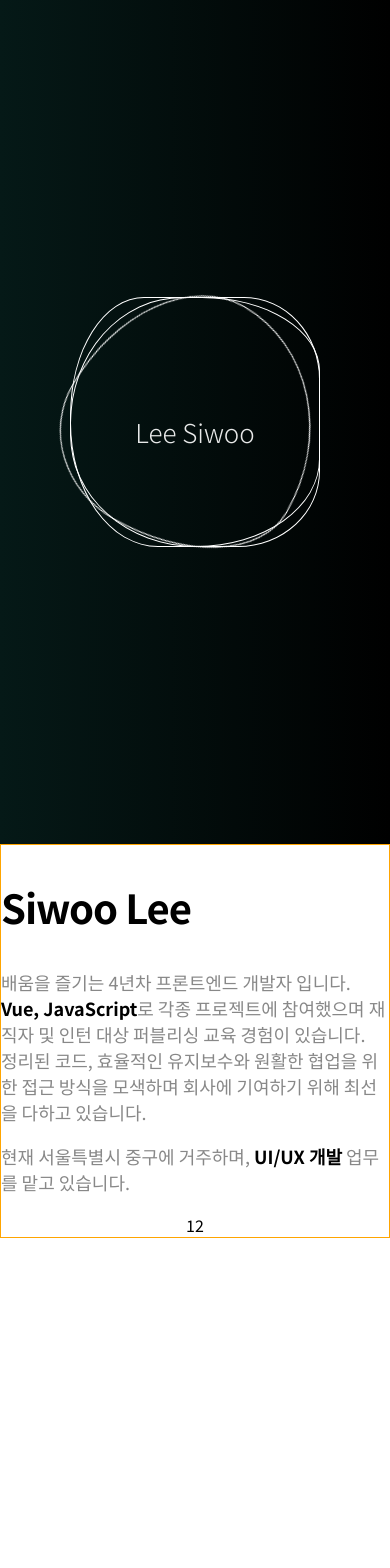
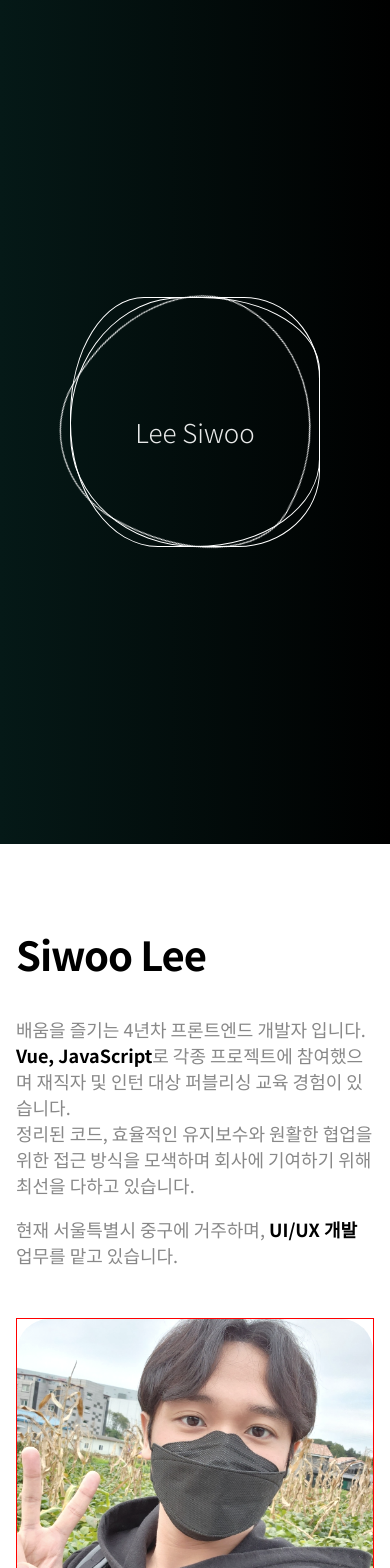
Before and after one commit to lswdev/simple-portfolio, a Vue app in the folder portfolio/: page /enter in a window 390 px wide. Shown: the top 1568 px of the page. Built offline with nearby package versions, Linux system fonts and the light colour scheme.

Commit message:
grid 레이아웃 추가, 이미지 추가,

```diff
--- a/portfolio/src/assets/css/common.css
+++ b/portfolio/src/assets/css/common.css
@@ -16,18 +16,10 @@
 
 /* 페이지 컨테이너 */
 .page-contain {
-  border: 1px solid orange;
+  padding: 1rem;
   max-width: 1200px;
   margin: 0 auto;
   display: flex;
   flex-direction: column;
   align-items: center;
 }
-/* 아이템 요소 컨테이너 */
-.item-contain {
-  max-width: 1000px;
-}
-.item-row {
-  display: flex;
-  flex-flow: row wrap;
-}
--- a/portfolio/src/assets/css/enter.css
+++ b/portfolio/src/assets/css/enter.css
@@ -5,12 +5,7 @@
   align-items: center;
   height: 100vh;
   width: 100%;
-  /*background-image: linear-gradient(to right, #08112a 0%, black 100%);*/
-  /*background-image: linear-gradient(to right, #08112a 0%, black 100%);*/
   background-image: linear-gradient(to right, #051917 0%, black 100%);
-  /*background: linear-gradient(to bottom, #323232 0%, #3F3F3F 40%, #1C1C1C 150%), linear-gradient(to top, rgba(255,255,255,0.40) 0%, rgba(0,0,0,0.25) 200%);
-  background-blend-mode: multiply;*/
-  /*background-image: linear-gradient(-20deg, #2b5876 0%, #4e4376 100%);*/
 }
 
 .ring {
--- a/portfolio/src/assets/css/intro.css
+++ b/portfolio/src/assets/css/intro.css
@@ -1,3 +1,63 @@
+
+#intro-page {
+  border-radius: 60px 60px 0 0;
+}
+#intro-page .item-contain:first-child {
+  padding: 2rem 0;
+}
+
+/* 아이템 요소 컨테이너 */
+#intro-page .item-contain {
+  max-width: 1000px;
+  width: 100%;
+}
+#intro-page .item-grid {
+  border: 1px solid red;
+  width: 100%;
+  display: grid;
+  /*grid-template-columns: repeat(2, 1fr);*/
+  /*grid-template-rows: repeat(1, minmax(100px, auto));*/
+  /*grid-auto-rows: minmax(100px, auto);*/
+  grid-template-areas:
+    "contents picture"
+    "contents picture";
+  grid-template-columns: 1fr 300px;
+}
+.grid-contents {
+  grid-area: contents;
+  /*grid-template-columns: repeat(auto-fill, minmax());*/
+}
+.grid-picture {
+  grid-area: picture;
+  height: 300px;
+  border-radius: 2rem;
+  background: url("../images/profile.jpg") 70% 30% no-repeat;
+  background-size: 140%;
+  filter: brightness(108%) grayscale(18%) hue-rotate(-3deg);
+  image-rendering: auto;
+}
+
+@media (max-width: 1000px) {
+  #intro-page .item-grid {
+    grid-template-areas:
+      "picture picture"
+      "contents contents";
+    grid-template-columns: 1fr; /* 모든 열이 동일한 너비 */
+  }
+  .grid-picture {
+    width: 100%;
+  }
+  .item-grid > div:first-child {
+    order: 2;
+  }
+  .item-grid > div:last-child {
+    order: 1;
+  }
+}
+
+@media all and (max-width: 1032px) {
+
+}
 
 section.page-contain h2 {
   font-size: 40px;
--- a/portfolio/src/views/Intro.vue
+++ b/portfolio/src/views/Intro.vue
@@ -14,13 +14,11 @@
         </p>
       </div>
 
-      <div class="item-contain item-row">
-        <div>
-          1
+      <div class="item-contain item-grid">
+        <div class="grid-contents">
+          글 쓸 곳
         </div>
-        <div>
-          2
-        </div>
+        <div class="grid-picture"></div>
       </div>
 
     </section>
```
Also changed, not shown: portfolio/src/assets/images/profile.jpg (added).
